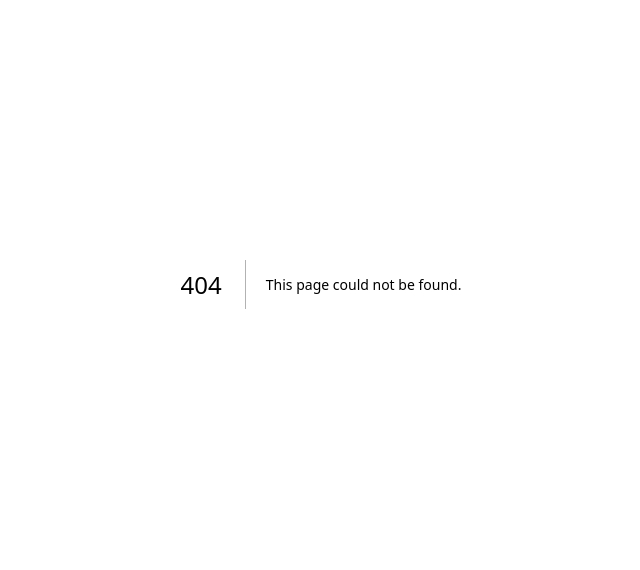
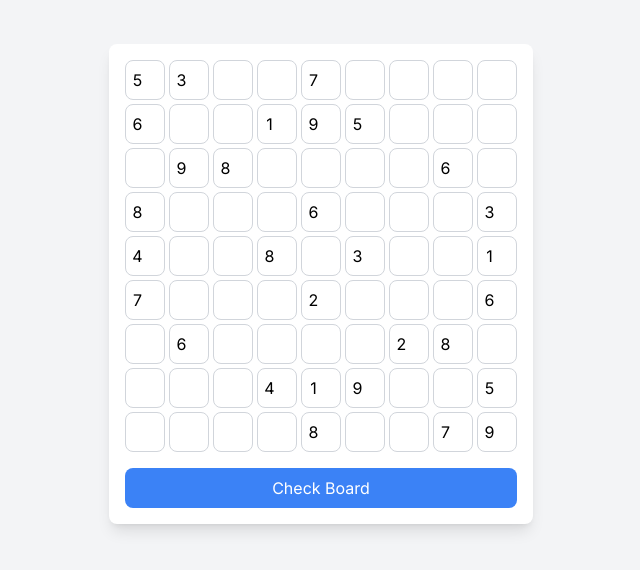
Before and after one commit to DonSanoj/Mini-Games-Collection, a Next.js app: page /Sudoku in a window 1280 px wide. Before the commit this address had no page. Shown: the part 116-686 px from the top of the page, without its empty margins (319-959 px from the left). Built offline with nearby package versions, Linux system fonts and the light colour scheme.

Commit message:
start to create sudoku game

```diff
--- /dev/null
+++ b/src/app/Sudoku/page.js
@@ -0,0 +1,9 @@
+import Sudoku from "@/components/Sudoku/Sudoku";
+
+export default function sudoku() {
+    return (
+        <div>
+            <Sudoku />
+        </div>
+    );
+}
--- /dev/null
+++ b/src/components/Sudoku/Sudoku.js
@@ -0,0 +1,67 @@
+'use client'
+
+import { useState } from "react";
+
+const initialBoard = [
+    [5, 3, 0, 0, 7, 0, 0, 0, 0],
+    [6, 0, 0, 1, 9, 5, 0, 0, 0],
+    [0, 9, 8, 0, 0, 0, 0, 6, 0],
+    [8, 0, 0, 0, 6, 0, 0, 0, 3],
+    [4, 0, 0, 8, 0, 3, 0, 0, 1],
+    [7, 0, 0, 0, 2, 0, 0, 0, 6],
+    [0, 6, 0, 0, 0, 0, 2, 8, 0],
+    [0, 0, 0, 4, 1, 9, 0, 0, 5],
+    [0, 0, 0, 0, 8, 0, 0, 7, 9],
+];
+
+export default function Sudoku() {
+
+    const [board, setBoard] = useState(initialBoard);
+
+    const handleInputChange = (row, col, value) => {
+        const newBoard = [...board];
+        if (value >= 1 && value <= 9) {
+            newBoard[row][col] = value;
+        } else {
+            newBoard[row][col] = 0;
+        }
+
+        setBoard(newBoard);
+    };
+
+    const checkBoard = () => {
+        console.log(board);
+    }
+
+    return (
+        <div className=" flex justify-center items-center min-h-screen bg-gray-100">
+            <div className=" p-4 bg-white shadow-lg rounded-lg">
+                <div className=" grid grid-cols-9 gap-1">
+                    {board.map((row, rowIndex) =>
+                        row.map((cell, colIndex) => (
+                            <input
+                                key={`${rowIndex}-${colIndex}`}
+                                type="number"
+                                min="1"
+                                max="9"
+                                value={cell || ""}
+                                onChange={(e) =>
+                                    handleInputChange(rowIndex, colIndex, parseInt(e.target.value) || 0)
+                                }
+                                className="w-10 h-10 text-center border border-gray-300 rounded-lg"
+                            />
+                        ))
+                    )}
+                </div>
+
+                <button
+                    onClick={checkBoard}
+                    className="mt-4 w-full bg-blue-500 text-white py-2 px-4 rounded-lg hover:bg-blue-600"
+                >
+                    Check Board
+                </button>
+
+            </div>
+        </div>
+    );
+}
```
